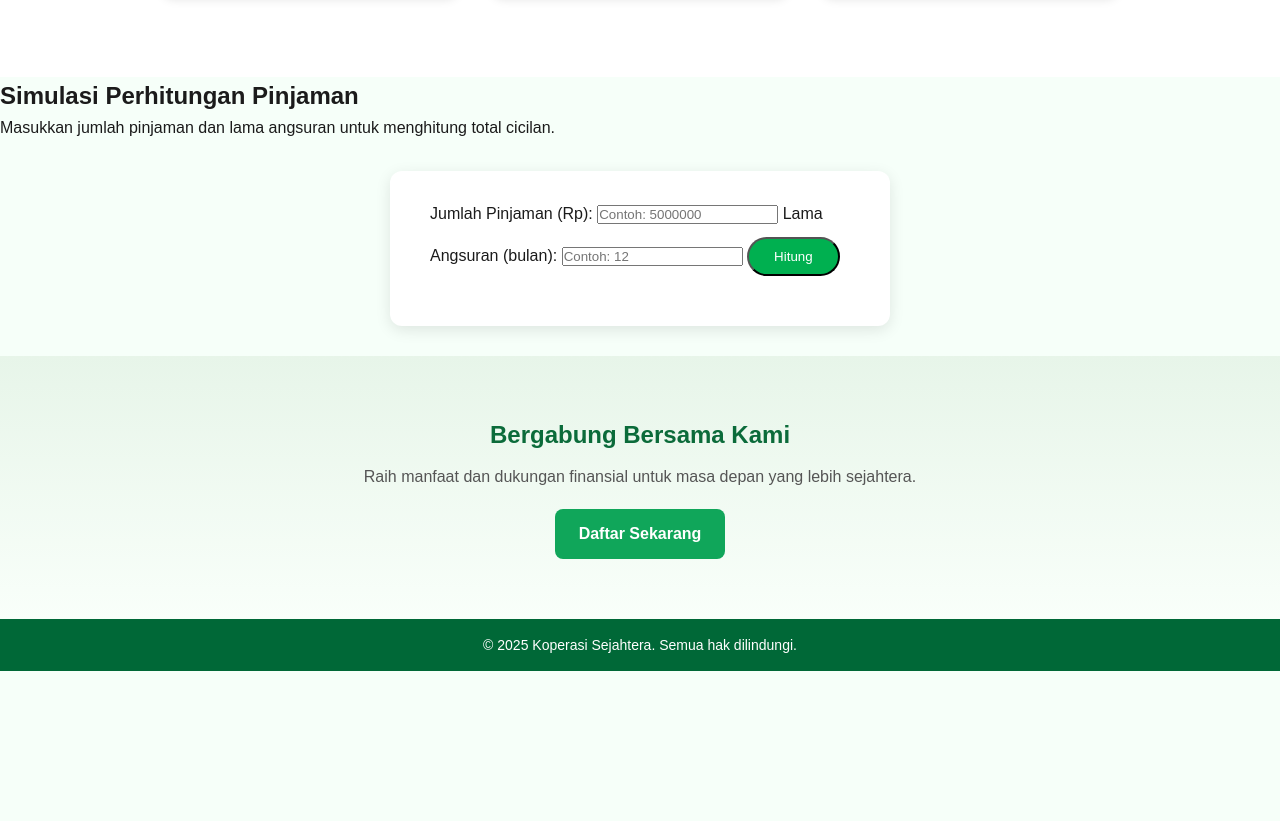
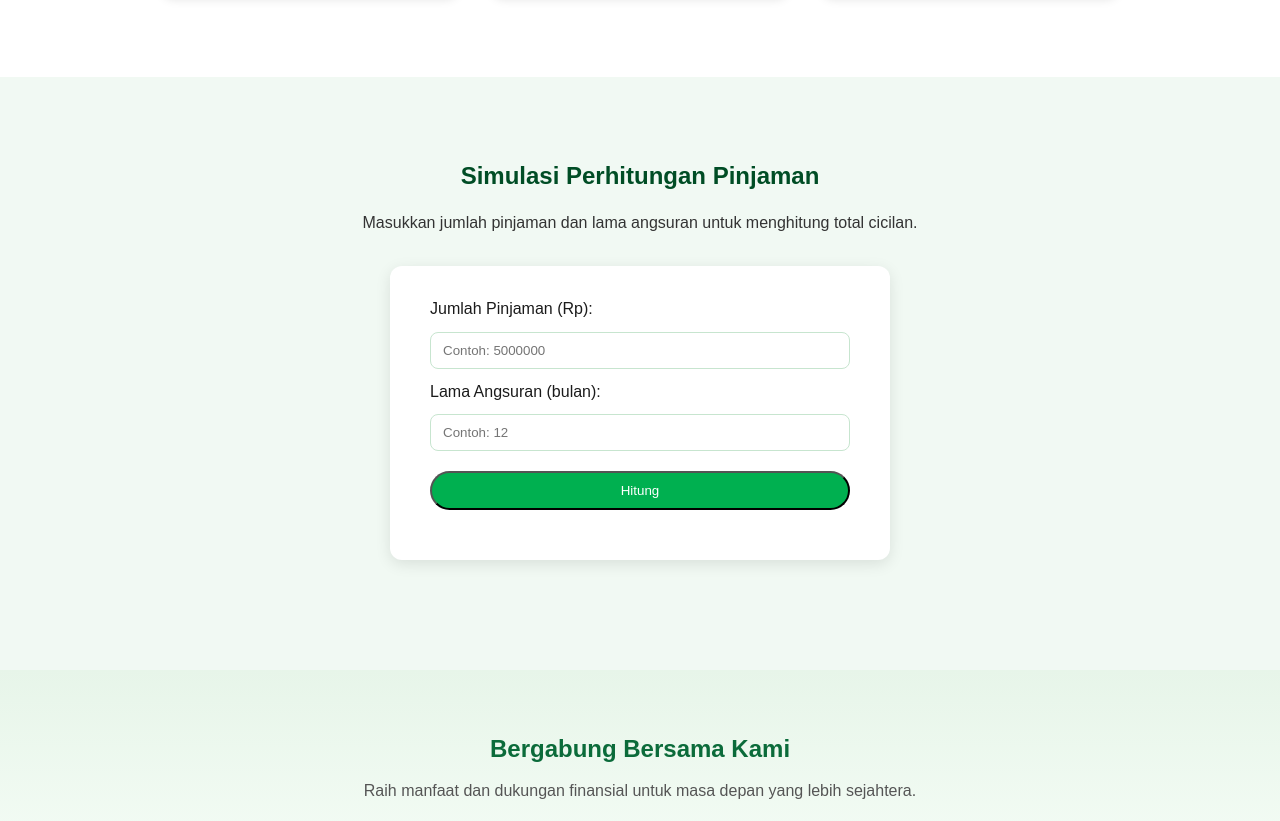
Before and after one commit to Seraaa16/Website-Koperasi, a plain HTML site: page produk.html in a window 1280 px wide. Shown: the part 1026-1847 px from the top of the page. Before the commit the page ends 1697 px from the top, so only its background shows below. Drawn offline with Linux system fonts and the light colour scheme.

Commit message:
style.css

```diff
--- a/style.css
+++ b/style.css
@@ -284,6 +284,48 @@ nav ul li a:hover {
   background-color: #eaf5ee;
   text-align: center;
 }
+/* ===== SIMULASI PINJAMAN ===== */
+.simulasi {
+  background-color: #f1f9f3;
+  padding: 80px 100px;
+  text-align: center;
+}
+
+.simulasi h2 {
+  color: #004d25;
+  margin-bottom: 15px;
+}
+
+.simulasi p {
+  color: #333;
+  margin-bottom: 20px;
+}
+
+.simulasi input {
+  width: 100%;
+  padding: 10px 12px;
+  margin: 10px 0;
+  border: 1px solid #c7e5cf;
+  border-radius: 8px;
+  font-family: "Poppins", sans-serif;
+}
+
+.simulasi input:focus {
+  border-color: #00b050;
+  box-shadow: 0 0 4px rgba(0, 176, 80, 0.3);
+}
+
+.simulasi button {
+  width: 100%;
+  margin-top: 10px;
+}
+
+.simulasi #hasil {
+  margin-top: 20px;
+  color: #004d25;
+  font-weight: 600;
+  font-size: 16px;
+}
 
 .kontak h2 {
   color: #004d25;
```
